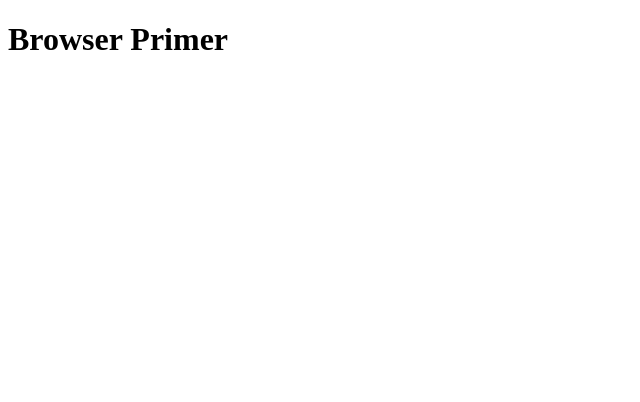
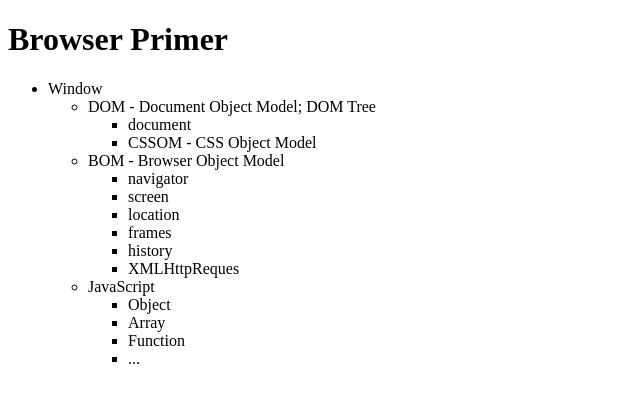
Before and after one commit to vs192ef34/browser-primer, a website: page public/index.html in a window 1280 px wide. Shown: the whole page, without its empty margins (0-640 px from the left). Drawn offline with Linux system fonts and the light colour scheme.

Commit message:
Show DOM basics

```diff
--- a/public/index.html
+++ b/public/index.html
@@ -9,6 +9,32 @@
   <noscript>Turn JS on, pleeease</noscript>
   <h1>Browser Primer</h1>
   <div id="root">
+    <ul>
+      <li>Window</li>
+      <ul>
+        <li>DOM - Document Object Model; DOM Tree</li>
+        <ul>
+          <li>document</li>
+          <li>CSSOM - CSS Object Model</li>
+        </ul>
+        <li>BOM - Browser Object Model</li>
+        <ul>
+          <li>navigator</li>
+          <li>screen</li>
+          <li>location</li>
+          <li>frames</li>
+          <li>history</li>
+          <li>XMLHttpReques</li>
+        </ul>
+        <li>JavaScript</li>
+        <ul>
+          <li>Object</li>
+          <li>Array</li>
+          <li>Function</li>
+          <li>...</li>
+        </ul>
+      </ul>
+    </ul>
   </div>
   <script src="../src/index.js"></script>
 </body>
--- a/src/index.js
+++ b/src/index.js
@@ -1,3 +1,13 @@
 /* eslint-disable no-console */
 
-console.log(globalThis);
+function sayHiToBrowser() {
+  console.log("Hi, browser!!!");
+}
+
+// console.log(globalThis);
+console.log(window.innerHeight);
+
+document.body.style.background = "white";
+
+console.log(navigator.userAgent);
+console.log(navigator.platform);
```
